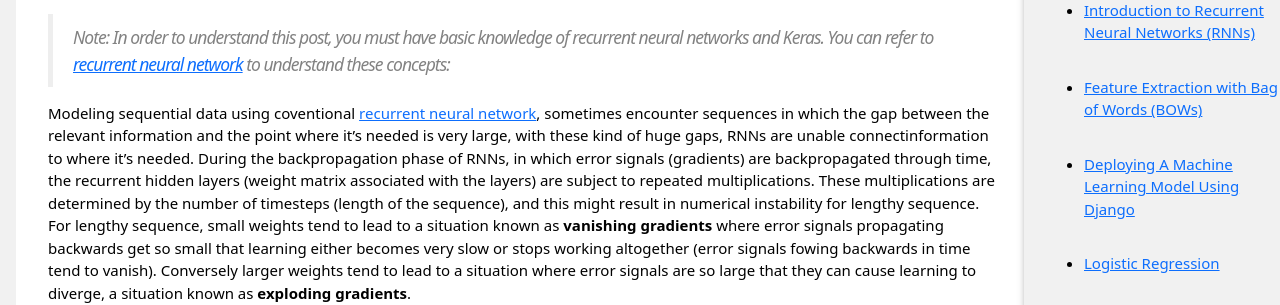
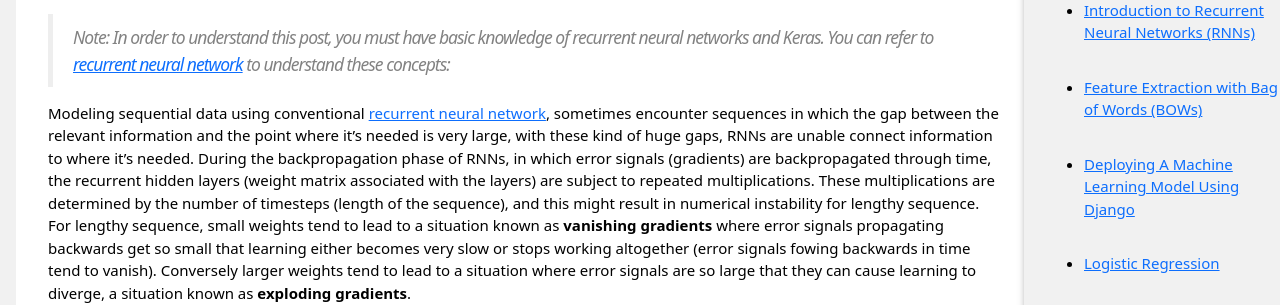
Before and after one commit to emmanuel-arize/arizeblog, a Jekyll site: the page built from machine-learning-python/_posts/2023-05-17-INTRODUCTION-TO-LSTM.md, in a window 1280 px wide and 900 px high. Shown: the part 281-586 px from the top of the window. Built offline with Jekyll 4.4.1, drawn with Linux system fonts in a browser that asks for light colours; nearby versions of some CDN libraries; some web fonts are replaced; library files that are not in the unit come from our copies.

Commit message:
Update 2023-05-17-INTRODUCTION-TO-LSTM.md

```diff
--- a/machine-learning-python/_posts/2023-05-17-INTRODUCTION-TO-LSTM.md
+++ b/machine-learning-python/_posts/2023-05-17-INTRODUCTION-TO-LSTM.md
@@ -16,7 +16,7 @@ In this post, I will explain the internal mechanisms that allow LSTM networks to
 > Note: In order to understand this post, you must have basic knowledge of recurrent neural networks and Keras. You can refer to <a href='https://emmanuel-arize.github.io/datascience-blog/deeplearning/deep-learning/2021/05/06/RNN.html' target="_blank">  recurrent neural network</a> to understand these concepts:
 
 
-Modeling sequential data using coventional <a href='https://emmanuel-arize.github.io/datascience-blog/deeplearning/deep-learning/2021/05/06/RNN.html' target="_blank">  recurrent neural network</a>, sometimes encounter sequences in which the gap between the relevant information and the point where it's needed is very large, with these kind of huge gaps, RNNs are unable connectinformation to where it's needed. During the backpropagation phase of RNNs, in which error signals (gradients) are backpropagated through time, the recurrent hidden layers (weight matrix associated with the layers) are subject to repeated multiplications. These multiplications are determined by the number of timesteps (length of the sequence), and this might result in numerical instability for lengthy sequence. For lengthy sequence, small weights tend to lead to a situation known as <b>vanishing gradients</b> where error signals propagating backwards get so small that learning either becomes very slow or stops working altogether (error signals fowing backwards in time tend to vanish). Conversely larger weights tend to lead to a situation where error signals are so large that they can cause learning to diverge, a situation known as <b>exploding gradients</b>.
+Modeling sequential data using conventional <a href='https://emmanuel-arize.github.io/datascience-blog/deeplearning/deep-learning/2021/05/06/RNN.html' target="_blank">  recurrent neural network</a>, sometimes encounter sequences in which the gap between the relevant information and the point where it's needed is very large, with these kind of huge gaps, RNNs are unable connect information to where it's needed. During the backpropagation phase of RNNs, in which error signals (gradients) are backpropagated through time, the recurrent hidden layers (weight matrix associated with the layers) are subject to repeated multiplications. These multiplications are determined by the number of timesteps (length of the sequence), and this might result in numerical instability for lengthy sequence. For lengthy sequence, small weights tend to lead to a situation known as <b>vanishing gradients</b> where error signals propagating backwards get so small that learning either becomes very slow or stops working altogether (error signals fowing backwards in time tend to vanish). Conversely larger weights tend to lead to a situation where error signals are so large that they can cause learning to diverge, a situation known as <b>exploding gradients</b>.
 
 
 To read more on exploding and vanishing gradients have a look at this papers
```
